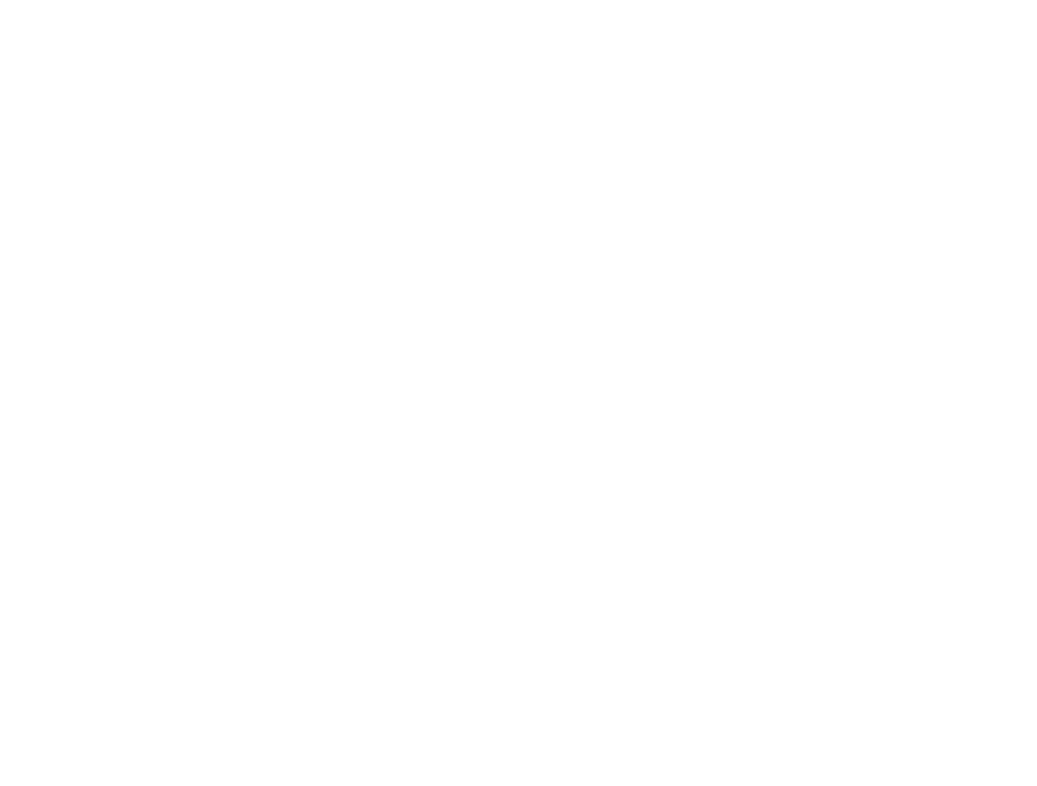
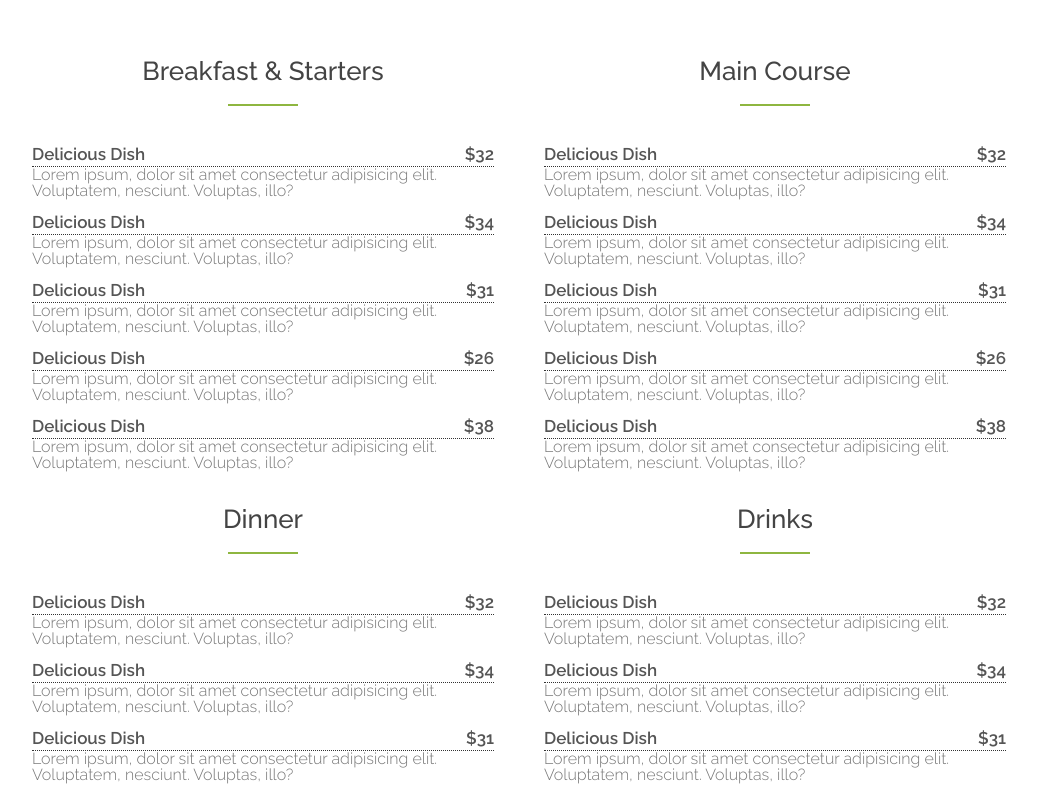
Before and after one commit to m8601/react_exercies_2, a React (Create React App) app: page / in a window 1280 px wide. Shown: the part 1647-2433 px from the top of the page, without its empty margins (121-1158 px from the left). Before the commit the page ends 2095 px from the top, so only its background shows below. Built offline with nearby package versions, Linux system fonts and the light colour scheme.

Commit message:
Add Menu component

```diff
--- a/public/index.html
+++ b/public/index.html
@@ -10,6 +10,7 @@
     -->
     <link rel="manifest" href="%PUBLIC_URL%/manifest.json">
     <link rel="shortcut icon" href="%PUBLIC_URL%/favicon.ico">
+    <link rel="stylesheet" href="https://cdnjs.cloudflare.com/ajax/libs/meyer-reset/2.0/reset.min.css">
     <link rel="stylesheet" href="https://use.fontawesome.com/releases/v5.3.1/css/all.css" integrity="sha384-mzrmE5qonljUremFsqc01SB46JvROS7bZs3IO2EmfFsd15uHvIt+Y8vEf7N7fWAU" crossorigin="anonymous">
     <link href="https://fonts.googleapis.com/css?family=Raleway:300,400,500,600,700" rel="stylesheet">
 <link href="https://fonts.googleapis.com/css?family=Open+Sans:300,400,600,700" rel="stylesheet">
--- a/src/App.css
+++ b/src/App.css
@@ -1,4 +1,15 @@
 body {
   font-family: 'Raleway', sans-serif;
+  color: #777;
+  font-weight: 300;
+}
 
+hr {
+  height: 2px;
+  width: 70px;
+  text-align: center;
+  position: relative;
+  background: #8eb640;
+  margin: 0 auto 40px;
+  border: 0;
 }
--- a/src/App.js
+++ b/src/App.js
@@ -4,8 +4,42 @@ import NavMenu from './NavMenu';
 import Header from './Header';
 import About from './About';
 import MenuHeader from './MenuHeader';
+import Menu from './Menu';
 
 import './App.css';
+
+const dishes = [
+  {
+    id: 'qwe124ras',
+    dish: 'Delicious Dish',
+    price: 32,
+    desc: 'Lorem ipsum, dolor sit amet consectetur adipisicing elit. Voluptatem, nesciunt. Voluptas, illo?'
+  },
+  {
+    id: 'qwefass',
+    dish: 'Delicious Dish',
+    price: 34,
+    desc: 'Lorem ipsum, dolor sit amet consectetur adipisicing elit. Voluptatem, nesciunt. Voluptas, illo?'
+  },
+  {
+    id: 'qwd32rfs',
+    dish: 'Delicious Dish',
+    price: 31,
+    desc: 'Lorem ipsum, dolor sit amet consectetur adipisicing elit. Voluptatem, nesciunt. Voluptas, illo?'
+  },
+  {
+    id: 'esac00a',
+    dish: 'Delicious Dish',
+    price: 26,
+    desc: 'Lorem ipsum, dolor sit amet consectetur adipisicing elit. Voluptatem, nesciunt. Voluptas, illo?'
+  },
+  {
+    id: 'sae2dczxc',
+    dish: 'Delicious Dish',
+    price: 38,
+    desc: 'Lorem ipsum, dolor sit amet consectetur adipisicing elit. Voluptatem, nesciunt. Voluptas, illo?'
+  },
+];
 
 class App extends Component {
   state = {
@@ -31,6 +65,7 @@ class App extends Component {
         <Header/>
         <About/>
         <MenuHeader/>
+        <Menu dishes={dishes}/>
       </div>
     );
   }
--- /dev/null
+++ b/src/Menu.css
@@ -0,0 +1,55 @@
+.Menu {
+  padding: 50px 0;
+  display: flex;
+  flex-direction: column;
+}
+
+.Menu__category {
+  width: 100%;
+}
+
+.Menu__category h2 {
+  font-size: 26px;
+  font-weight: 500;
+  color: #444;
+  margin: 20px 0;
+  text-align: center;
+  text-align: center;
+}
+
+.Menu__category li {
+  list-style: none;
+  padding: 0 25px;
+  margin-bottom: 15px;
+}
+
+.Menu__dishInfo {
+  display: flex;
+  flex-direction: row;
+  justify-content: space-between;
+  align-items: center;
+  border-bottom: 1px dotted #333;
+  padding-bottom: 3px;
+  font-weight: 600;
+  font-size: 17px;
+  color: #555;
+}
+
+.dish_description {
+  font-style: italic;
+  font-size: 15px;
+
+}
+
+@media screen and (min-width: 569px) {
+  .Menu {
+    flex-direction: row;
+    flex-wrap: wrap;
+    width: 80%;
+    margin: 0 auto;
+  }
+
+  .Menu__category {
+    width: 50%;
+  }
+}
--- /dev/null
+++ b/src/Menu.js
@@ -0,0 +1,77 @@
+import React from 'react';
+import PropTypes from 'prop-types';
+
+import './Menu.css';
+
+const Menu = ({dishes}) => {
+  return (
+    <div className="Menu">
+      <div className="Menu__category Menu__breakfast">
+        <h2>Breakfast &amp; Starters </h2>
+        <hr/>
+        {
+          dishes.map((el) => (
+            <li key={el.id}>
+              <div className="Menu__dishInfo">
+                <p className="dish__name">{el.dish}</p>
+                <span className="dish__price">{`$${el.price}`}</span>
+              </div>
+              <p className="dish__description">{el.desc}</p>
+            </li>
+          ))
+        }
+      </div>
+      <div className="Menu__category Menu__mainCourse">
+        <h2>Main Course </h2>
+        <hr/>
+        {
+          dishes.map((el) => (
+            <li key={el.id}>
+              <div className="Menu__dishInfo">
+                <p className="dish__name">{el.dish}</p>
+                <span className="dish__price">{`$${el.price}`}</span>
+              </div>
+              <p className="dish__description">{el.desc}</p>
+            </li>
+          ))
+        }
+      </div>
+      <div className="Menu__category Menu__dinner">
+        <h2>Dinner </h2>
+        <hr/>
+        {
+          dishes.map((el) => (
+            <li key={el.id}>
+              <div className="Menu__dishInfo">
+                <p className="dish__name">{el.dish}</p>
+                <span className="dish__price">{`$${el.price}`}</span>
+              </div>
+              <p className="dish__description">{el.desc}</p>
+            </li>
+          ))
+        }
+      </div>
+      <div className="Menu__category Menu__drinks">
+        <h2>Drinks </h2>
+        <hr/>
+        {
+          dishes.map((el) => (
+            <li key={el.id}>
+              <div className="Menu__dishInfo">
+                <p className="dish__name">{el.dish}</p>
+                <span className="dish__price">{`$${el.price}`}</span>
+              </div>
+              <p className="dish__description">{el.desc}</p>
+            </li>
+          ))
+        }
+      </div>
+    </div>
+  );
+}
+
+Menu.propTypes = {
+  dishes: PropTypes.array.isRequired
+}
+
+export default Menu;
--- a/src/MenuHeader.css
+++ b/src/MenuHeader.css
@@ -1,5 +1,5 @@
 .MenuHeader {
-  height: 100vh;
+  height: 350px;
 }
 
 .MenuHeader__content {
@@ -18,15 +18,7 @@
   margin: 0 0 20px 0;
 }
 
-.MenuHeader__content hr {
-  height: 2px;
-  width: 70px;
-  text-align: center;
-  position: relative;
-  background: #8eb640;
-  margin: 0 auto 40px;
-  border: 0;
-}
+
 
 .MenuHeader__content p {
   font-size: 22px;
--- a/src/NavMenu.css
+++ b/src/NavMenu.css
@@ -4,6 +4,7 @@
   position: fixed;
   width: 100%;
   top: 0;
+  z-index: 100;
 }
 
 .NavMenu__container {
```
